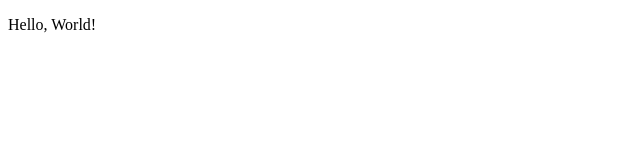
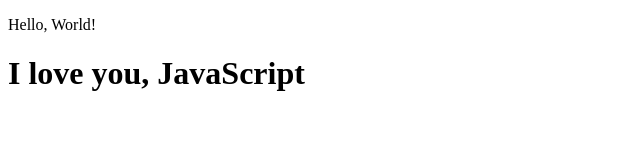
Before and after one commit to serega80422/project, a plain HTML site: page index.html in a window 1280 px wide. Shown: the whole page, without its empty margins (0-640 px from the left). Drawn offline with Linux system fonts and the light colour scheme.

Commit message:
second commit

```diff
--- a/index.html
+++ b/index.html
@@ -7,6 +7,7 @@
 </head>
 <body>
         <p>Hello, World!</p>
+        <h1>I love you, JavaScript</h1>
 
         <script src="js/script.js"></script>
 
```
